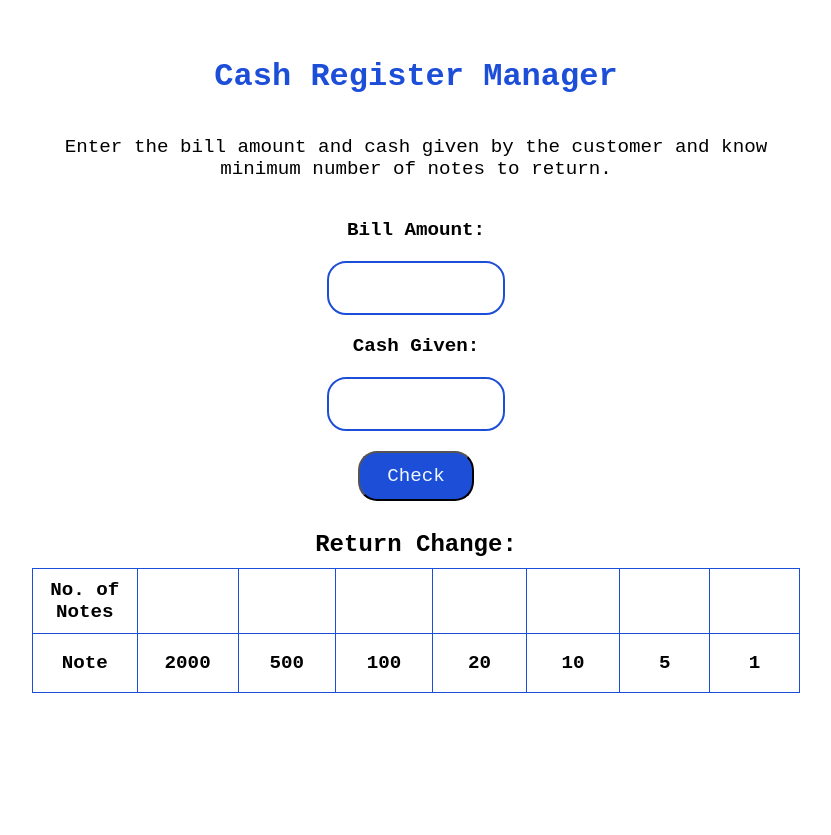
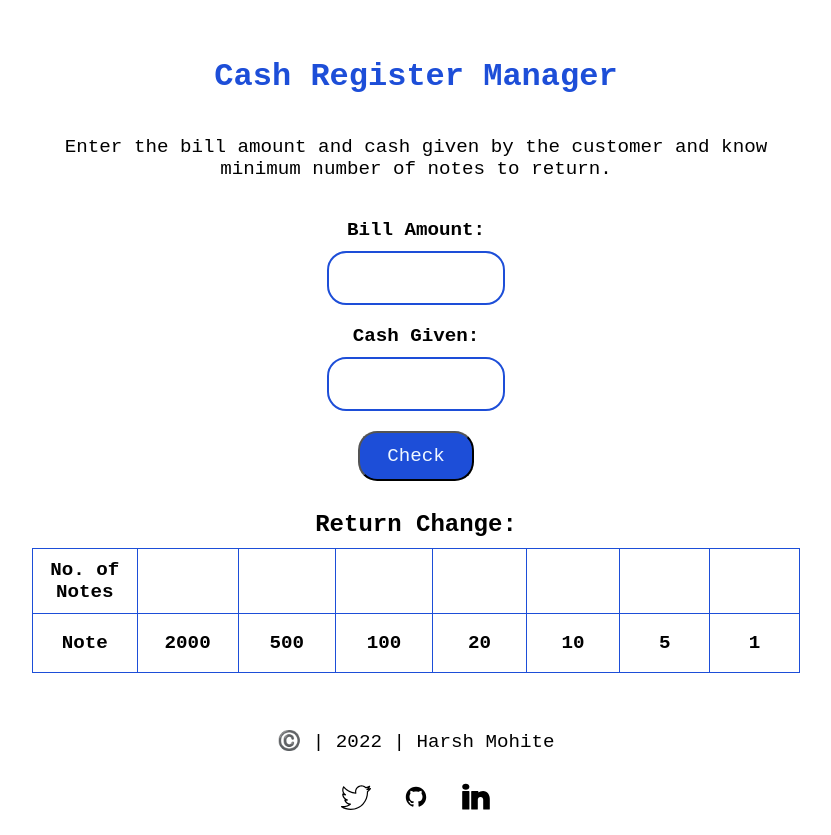
Before and after one commit to harsh-mohite-09/neogcamp-cash-register, a plain HTML site: page index.html in a window 1280 px wide. Shown: the whole page, without its empty margins (224-1055 px from the left). Before the commit the page ends 800 px from the top, so only its background shows below. Drawn offline with Linux system fonts and the light colour scheme.

Commit message:
feat: added footer
Added missing footer and updated some styling

```diff
--- a/index.html
+++ b/index.html
@@ -47,6 +47,22 @@
         </tr>
       </table>
     </div>
+    <footer class="footer-container">
+      <p>©️ | 2022 | Harsh Mohite</p>
+      <div class="footer-div">
+        <a href="https://twitter.com/harsh_m09" target="_blank"
+          ><img src="images/twitter.svg" alt=""
+        /></a>
+        <a href="https://github.com/harsh-mohite-09" target="_blank"
+          ><img src="images/github.svg" alt=""
+        /></a>
+        <a
+          href="https://www.linkedin.com/in/harsh-mohite-862813140/"
+          target="_blank"
+          ><img src="images/linkedin.svg" alt=""
+        /></a>
+      </div>
+    </footer>
   </body>
   <script src="index.js"></script>
 </html>
--- a/styles.css
+++ b/styles.css
@@ -17,7 +17,8 @@
 
 .label {
   font-weight: 700;
-  margin: 20px 0;
+  margin-top: 20px;
+  margin-bottom: 10px;
   font-size: larger;
 }
 
@@ -73,3 +74,15 @@ p {
   color: red;
   font-weight: 700;
 }
+
+.footer-container {
+  text-align: center;
+  width: 60vw;
+  margin: auto;
+  margin-top: 3.5em;
+}
+
+img {
+  width: 30px;
+  margin: 10px 10px;
+}
```
Also changed, not shown: images/github.svg (added), images/linkedin.svg (added), images/twitter.svg (added).
